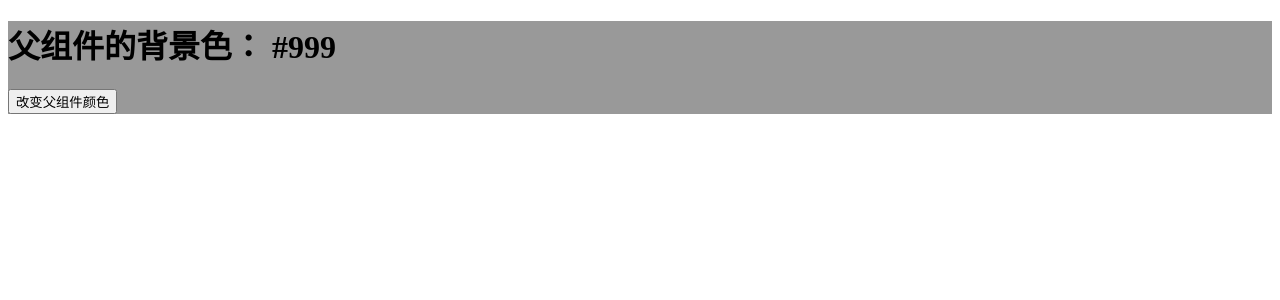
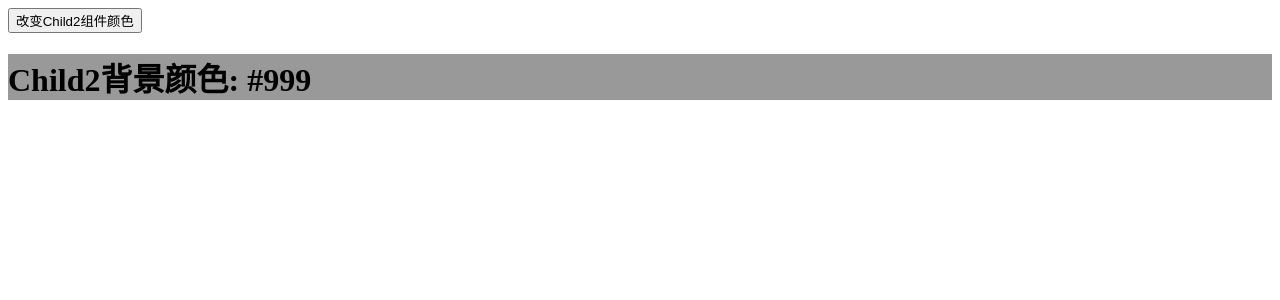
Before and after one commit to LucianoKlein/react-backend-mgmtsystem, a React app: page / in a window 1280 px wide. Shown: the top 300 px of the page. Built offline with nearby package versions, Linux system fonts and the light colour scheme.

Commit message:
状态提升

```diff
--- a/src/app.jsx
+++ b/src/app.jsx
@@ -1,19 +1,32 @@
 import React from 'react';
 import ReactDOM from 'react-dom';
 
-class Child extends React.Component {
+class Child1 extends React.Component {
     constructor(props) {
         super(props);
     }
     handleClick(e) {
-        this.props.changeColor('red');
+        this.props.onChild2BgColorChange('red');
     }
 
     render() {
         return (
             <div>
-                <h1>父组件的背景色： {this.props.bgColor}</h1>
-                <button onClick={(e) => {this.handleClick(e)}}>改变父组件颜色</button>
+                <button onClick={(e) => {this.handleClick(e)}}>改变Child2组件颜色</button>
+            </div>
+        );
+    }
+}
+
+class Child2 extends React.Component {
+    constructor(props) {
+        super(props);
+    }
+
+    render() {
+        return (
+            <div style={{background: this.props.bgColor}}>
+                <h1>Child2背景颜色: {this.props.bgColor}</h1>
             </div>
         );
     }
@@ -23,18 +36,19 @@ class Father extends React.Component {
     constructor(props) {
         super(props);
         this.state = {
-            bgColor: "#999"
+            child2BgColor: "#999"
         }
     }
-    onBgColorChange(color) {
+    changeChild2BgColor(color) {
         this.setState({
-            bgColor: color
+            child2BgColor: color
         })
     }
     render(props) {
         return (
-            <div style={{background: this.state.bgColor}}>
-                <Child bgColor={this.state.bgColor} changeColor={(color)=>{this.onBgColorChange(color)}}/>
+            <div>
+                <Child1 onChild2BgColorChange={(color) => {this.changeChild2BgColor(color)}}/>
+                <Child2 bgColor={this.state.child2BgColor}/>
             </div>
         )
     }
```
